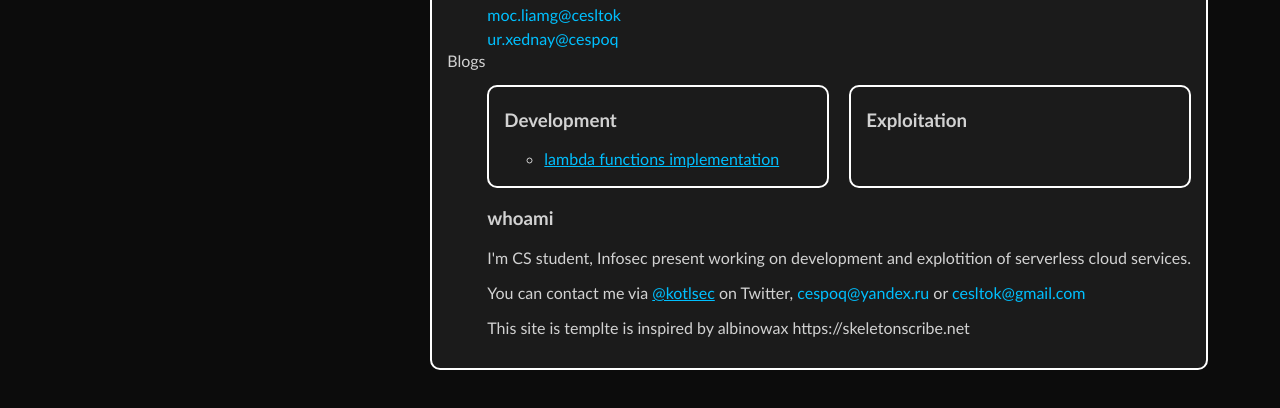
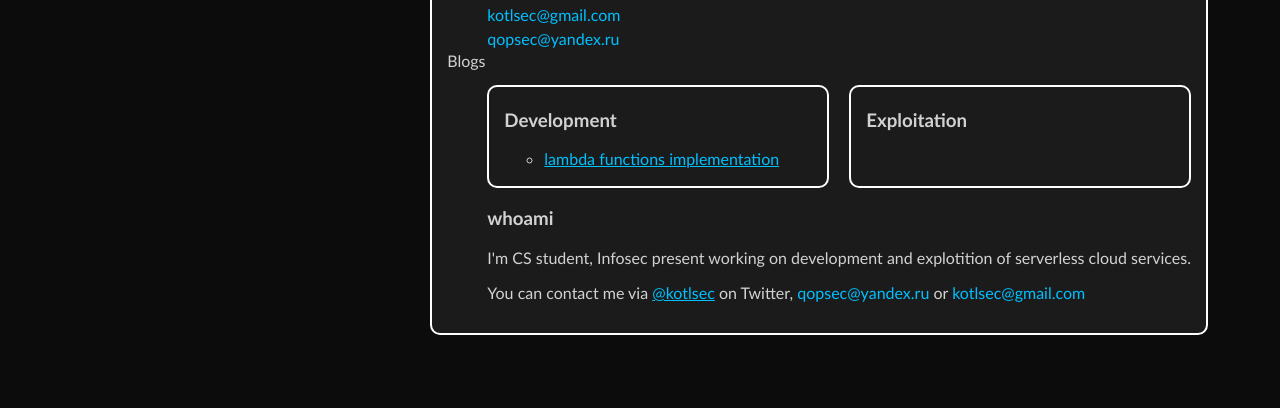
Before and after one commit to 0xceeb/2020, a plain HTML site: page index.html in a window 1280 px wide. Shown: the part 66-474 px from the top of the page. Drawn offline with Linux system fonts and the light colour scheme.

Commit message:
Update index.html

```diff
--- a/index.html
+++ b/index.html
@@ -135,8 +135,8 @@ li {
 Contact
 <ul class="contactlist">
 <li><img width="20px" src='twitter-128.png'/><a href="https://twitter.com/kotlsec">@kotlsec</a></li>
-<li><span style="color: #00c0ff;" onmouseover="e=document.getElementById('flip1');if(e.dir!='ltr'){e.dir='ltr';e.innerHTML=e.innerHTML.split('').reverse().join('');}"><bdo id="flip1" dir="rtl">kotlsec@gmail.com</span></li>
-<li><span style="color: #00c0ff;" onmouseover="e=document.getElementById('flip2');if(e.dir!='ltr'){e.dir='ltr';e.innerHTML=e.innerHTML.split('').reverse().join('');}"><bdo id="flip2" dir="rtl">qopsec@yandex.ru</span></li>
+<li><span style="color: #00c0ff;" onmouseover="e=document.getElementById('flip1');if(e.dir!='ltr'){e.dir='ltr';e.innerHTML=e.innerHTML.split('').reverse().join('');}"><bdo id="flip1" dir="rtl">cesltok</bdo>@gmail.com</span></li>
+<li><span style="color: #00c0ff;" onmouseover="e=document.getElementById('flip2');if(e.dir!='ltr'){e.dir='ltr';e.innerHTML=e.innerHTML.split('').reverse().join('');}"><bdo id="flip2" dir="rtl">cespoq</bdo>@yandex.ru</span></li>
 </ul>
 Blogs
 <ul class="contactlist">
@@ -263,10 +263,10 @@ I'm CS student, Infosec present working on development and explotition of server
 
 
 </p>
-You can contact me via <a href="https://twitter.com/kotlsec">@kotlsec</a> on Twitter, <span style="color: #00c0ff;" onmouseover="e=document.getElementById('flip3');if(e.dir!='ltr'){e.dir='ltr';e.innerHTML=e.innerHTML.split('').reverse().join('');}"><bdo id="flip3" dir="rtl">qopsec</bdo>@yandex.ru</span> or
-<span style="color: #00c0ff;" onmouseover="e=document.getElementById('flip4');if(e.dir!='ltr'){e.dir='ltr';e.innerHTML=e.innerHTML.split('').reverse().join('');}"><bdo id="flip4" dir="rtl">kotlsec</bdo>@gmail.com</span><br/>
+You can contact me via <a href="https://twitter.com/kotlsec">@kotlsec</a> on Twitter, <span style="color: #00c0ff;" onmouseover="e=document.getElementById('flip3');if(e.dir!='ltr'){e.dir='ltr';e.innerHTML=e.innerHTML.split('').reverse().join('');}"><bdo id="flip3" dir="rtl">cespoq</bdo>@yandex.ru</span> or
+<span style="color: #00c0ff;" onmouseover="e=document.getElementById('flip4');if(e.dir!='ltr'){e.dir='ltr';e.innerHTML=e.innerHTML.split('').reverse().join('');}"><bdo id="flip4" dir="rtl">cesltok</bdo>@gmail.com</span><br/>
 <p>
-   This site is templte is inspired by albinowax https://skeletonscribe.net
+   <!--This site template is inspired by albinowax's https://skeletonscribe.net-->
 </div>
 
 </body>
```
